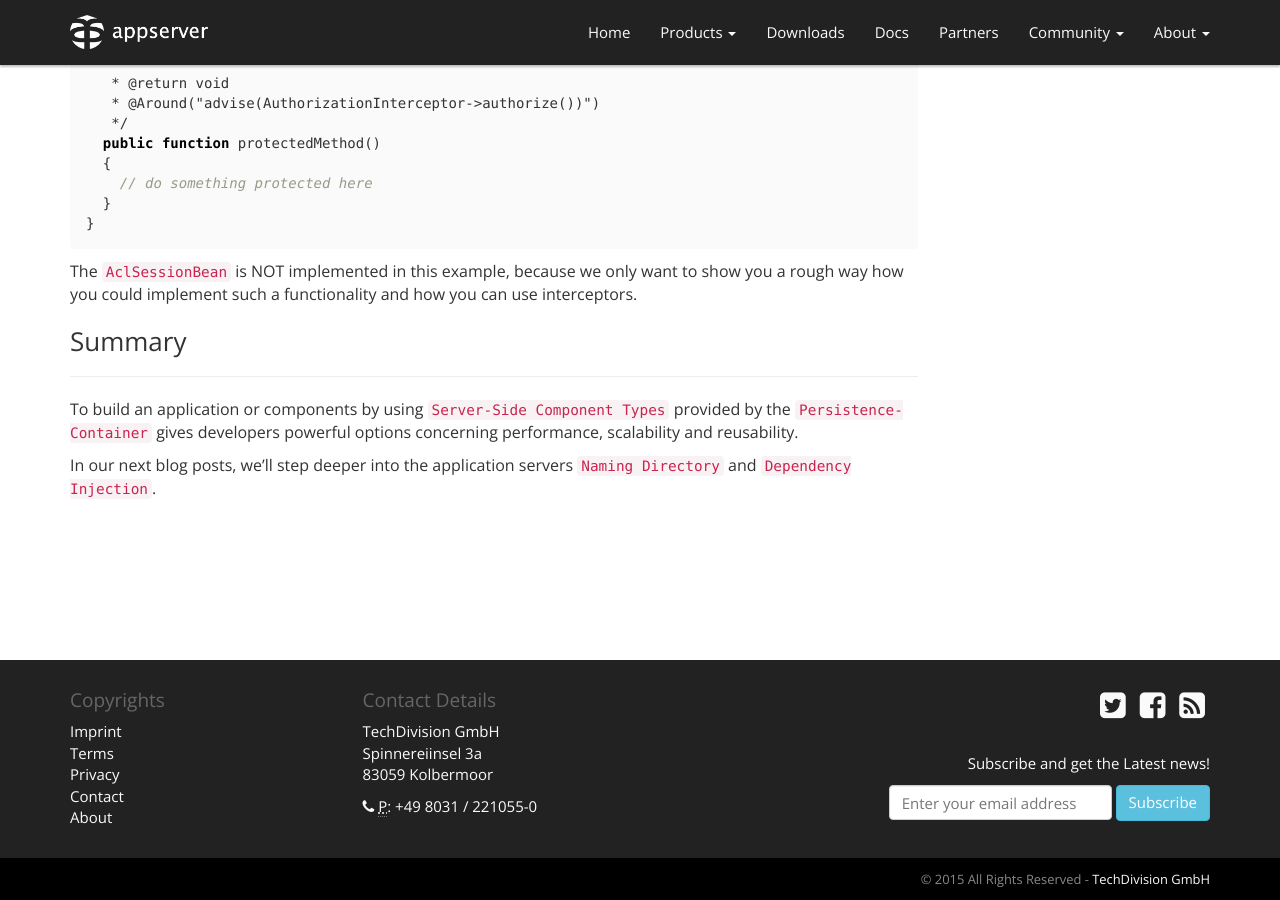
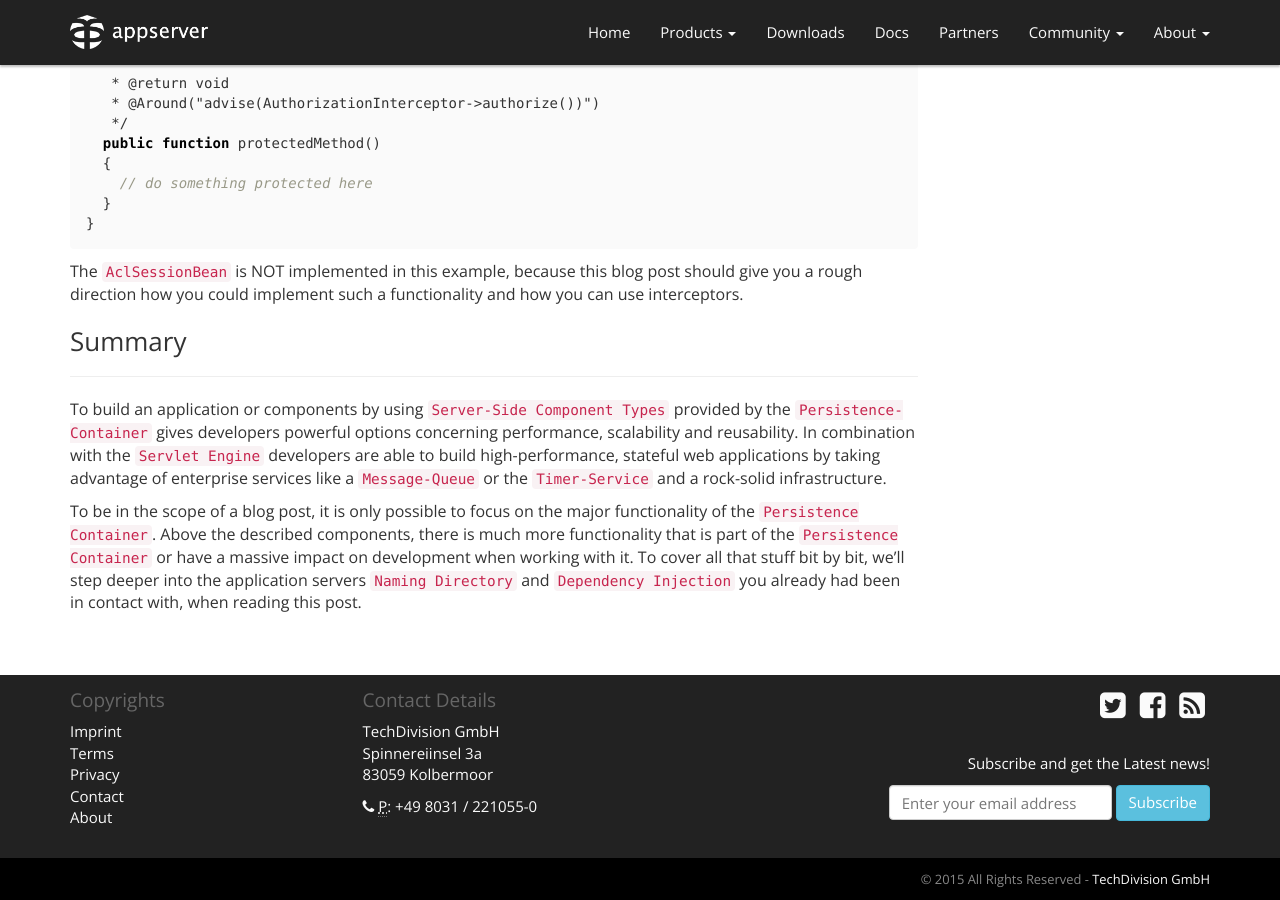
Before and after one commit to appserver-io/appserver, a Jekyll site: the page built from _posts/2014-12-30-persistence-container-basics.md, in a window 1280 px wide and 900 px high, scrolled down 17516 px. Built offline with Jekyll 4.4.1, drawn with Linux system fonts in a browser that asks for light colours; nearby versions of some CDN libraries; library files that are not in the unit come from our copies; Markdown is read by kramdown in place of the engine named in the settings.

Commit message:
Update 2014-12-30-persistence-container-basics.md

````diff
--- a/_posts/2014-12-30-persistence-container-basics.md
+++ b/_posts/2014-12-30-persistence-container-basics.md
@@ -783,11 +783,11 @@ class AStatefulSessionBean
 }
 ```
 
-The `AclSessionBean` is NOT implemented in this example, because we only want to show you a rough way how you could implement such a functionality and how you can use interceptors.
+The `AclSessionBean` is NOT implemented in this example, because this blog post should give you a rough direction how you could implement such a functionality and how you can use interceptors.
 
 ### Summary
 ***
 
-To build an application or components by using `Server-Side Component Types` provided by the `Persistence-Container` gives developers powerful options concerning performance, scalability and reusability.
+To build an application or components by using `Server-Side Component Types` provided by the `Persistence-Container` gives developers powerful options concerning performance, scalability and reusability. In combination with the `Servlet Engine` developers are able to build high-performance, stateful web applications by taking advantage of enterprise services like a `Message-Queue` or the `Timer-Service` and a rock-solid infrastructure.
 
-In our next blog posts, we'll step deeper into the application servers `Naming Directory` and `Dependency Injection`.
+To be in the scope of a blog post, it is only possible to focus on the major functionality of the `Persistence Container`. Above the described components, there is much more functionality that is part of the `Persistence Container` or have a massive impact on development when working with it. To cover all that stuff bit by bit, we'll step deeper into the application servers `Naming Directory` and `Dependency Injection` you already had been in contact with, when reading this post.
````
